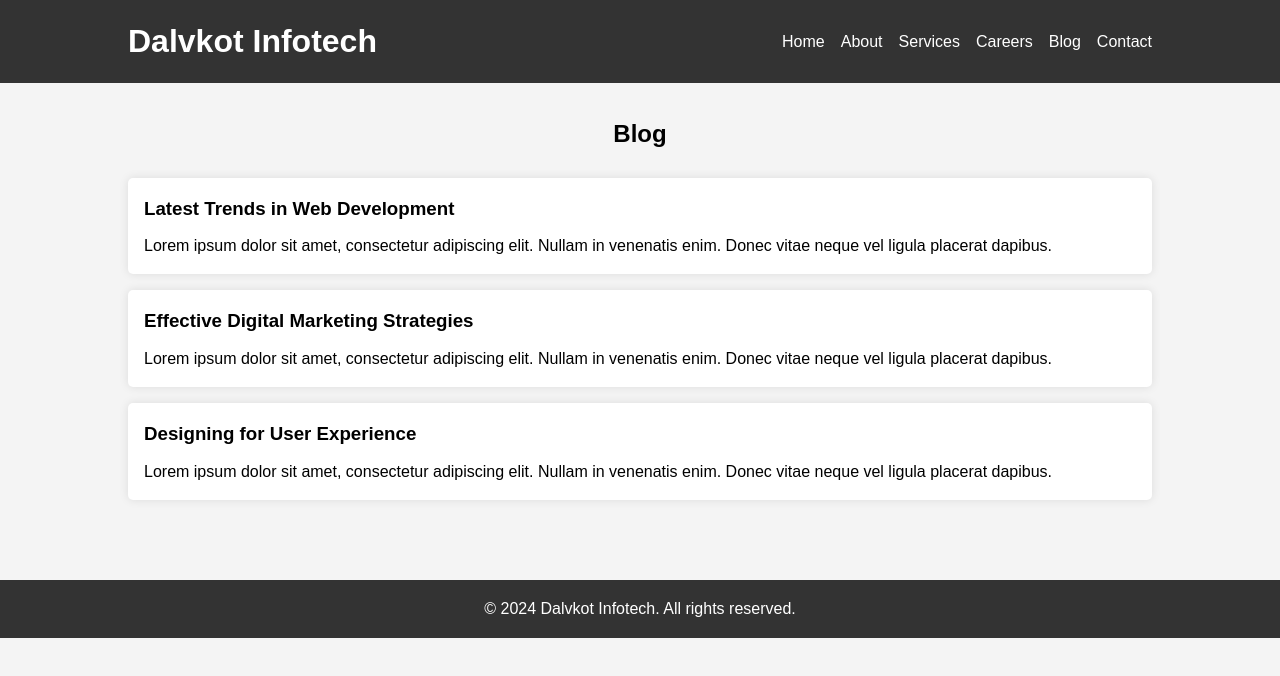
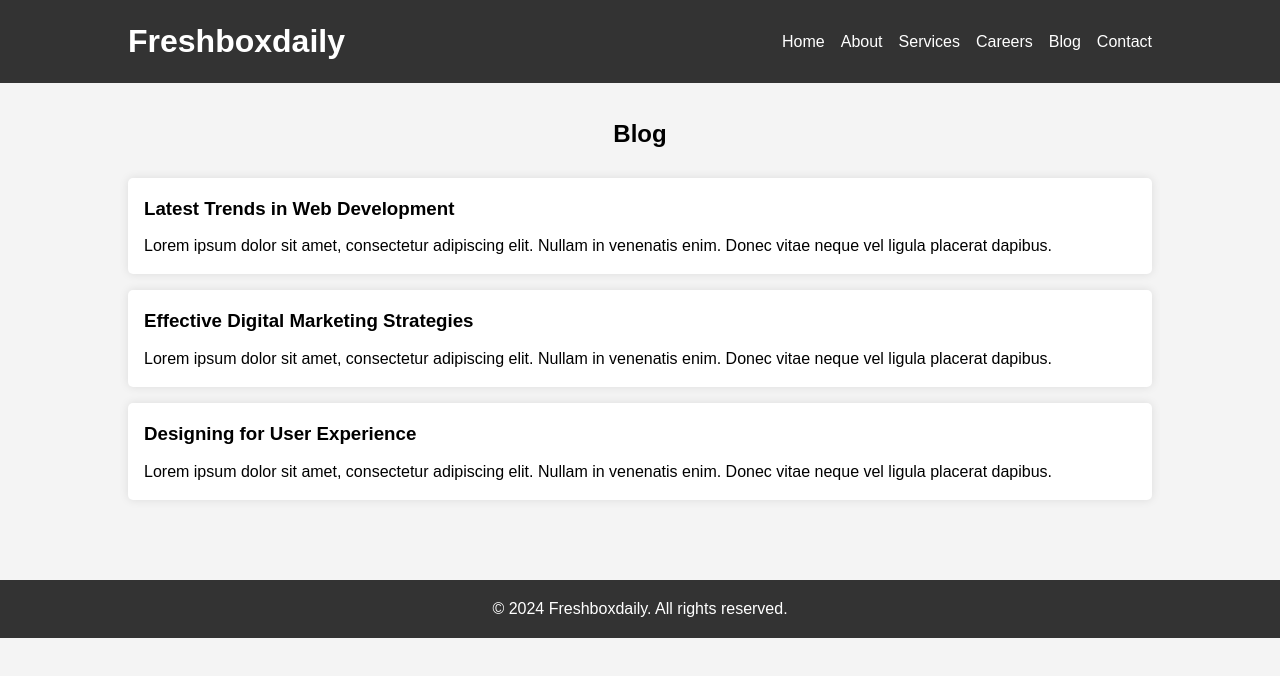
Before and after one commit to Pallavi2303/freshboxdaily, a plain HTML site: page blog.html in a window 1280 px wide. Drawn offline with Linux system fonts and the light colour scheme.

Commit message:
Update blog.html

```diff
--- a/blog.html
+++ b/blog.html
@@ -3,13 +3,13 @@
 <head>
     <meta charset="UTF-8">
     <meta name="viewport" content="width=device-width, initial-scale=1.0">
-    <title>Blog - Dalvkot Infotech</title>
+    <title>Blog - Freshboxdaily</title>
     <link rel="stylesheet" href="styles.css">
 </head>
 <body>
     <header>
         <div class="container">
-            <h1>Dalvkot Infotech</h1>
+            <h1>Freshboxdaily</h1>
             <nav>
                 <ul>
                     <li><a href="index.html">Home</a></li>
@@ -43,7 +43,7 @@
 
     <footer>
         <div class="container">
-            <p>&copy; 2024 Dalvkot Infotech. All rights reserved.</p>
+            <p>&copy; 2024 Freshboxdaily. All rights reserved.</p>
         </div>
     </footer>
 </body>
```
